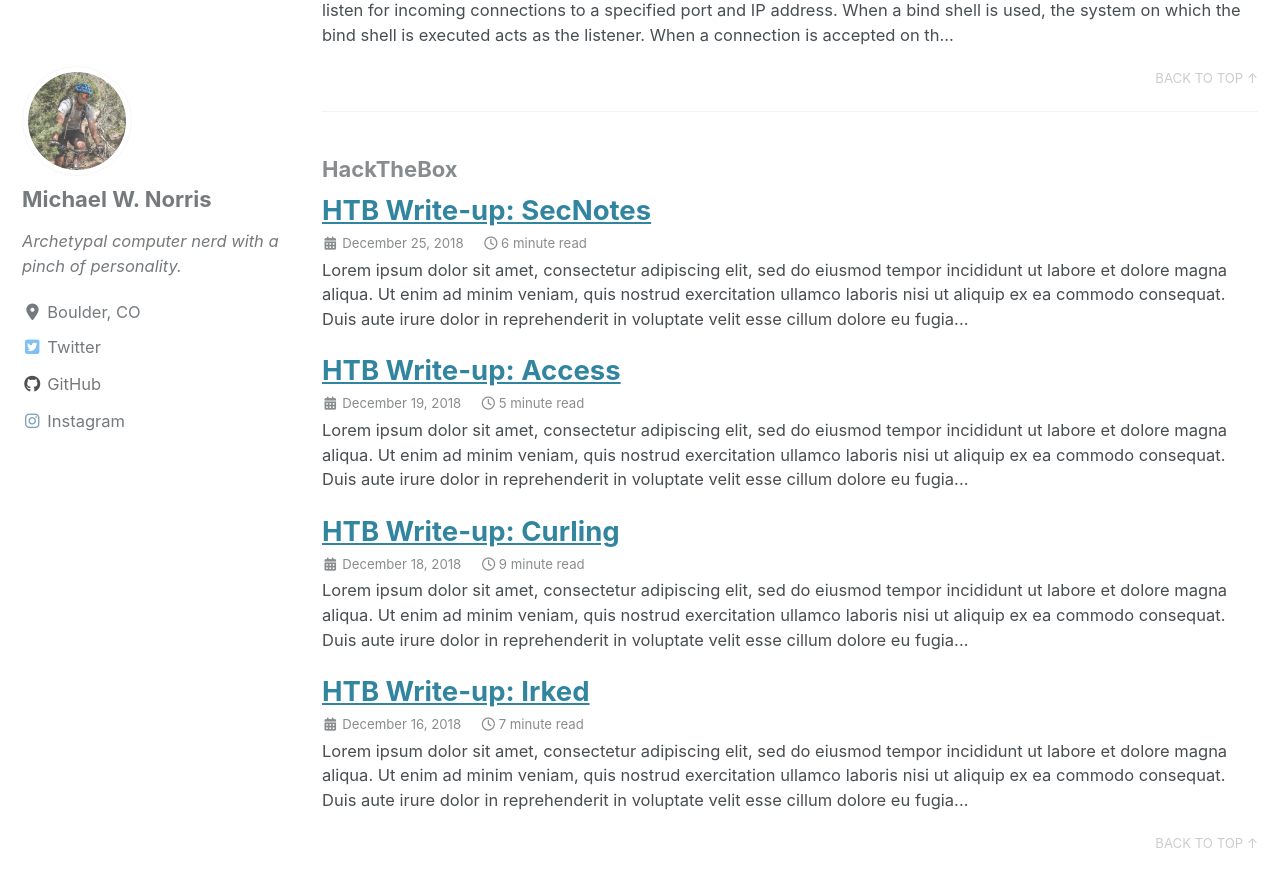
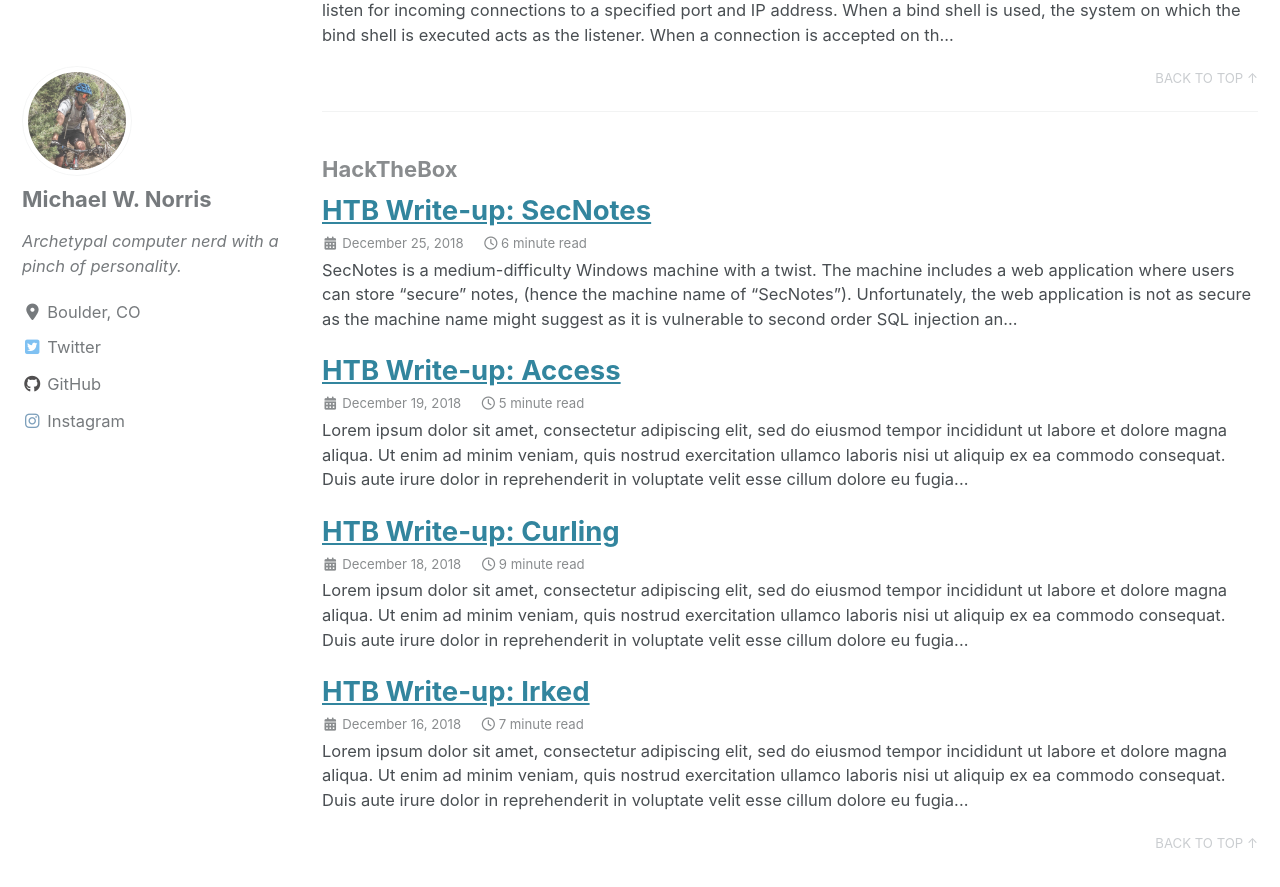
Before and after one commit to norrismw/mnorris.io, a Jekyll site: the page built from _pages/categories.md, in a window 1280 px wide and 900 px high, scrolled down 1565 px. Shown: the top 887 px of the window. Built offline with Jekyll 4.4.1, drawn with Linux system fonts in a browser that asks for light colours; cached includes are drawn as plain includes; nearby versions of some CDN libraries.

Commit message:
SecNotes summary

```diff
--- a/_posts/2018-12-25-SecNotes.md
+++ b/_posts/2018-12-25-SecNotes.md
@@ -6,7 +6,12 @@
 header:
     teaser: "/assets/images/htb/secnotes/secnotes.png"
 ---
-Lorem ipsum dolor sit amet, consectetur adipiscing elit, sed do eiusmod tempor incididunt ut labore et dolore magna aliqua. Ut enim ad minim veniam, quis nostrud exercitation ullamco laboris nisi ut aliquip ex ea commodo consequat. Duis aute irure dolor in reprehenderit in voluptate velit esse cillum dolore eu fugiat nulla pariatur. Excepteur sint occaecat cupidatat non proident, sunt in culpa qui officia deserunt mollit anim id est laborum.
+SecNotes is a medium-difficulty Windows machine with a twist. The machine includes a web application where users can store "secure" notes, (hence the machine name of "SecNotes"). Unfortunately, the web application is not as secure as the machine name might suggest as it is vulnerable to second order SQL injection and a variety of other issues. The simple second order SQLi can be leveraged to access all of the "secure" notes on the system. The information in these notes leads to the compromise of the system as the user `Tyler`.The route to owning the system includes a splash of Linux, as the Windows Subsystem for Linux is in use on the machine. Beware of `.bash_history`.
+
+The quote for SecNotes is:
+
+>"Do. Or do not. There is no try."
+>-Yoda
 
 ![secnotes_info.png](/assets/images/htb/secnotes/secnotes_info.png)
 
```
Also changed, not shown: _posts/2018-12-22-Curling.md (+2 -0 lines).
